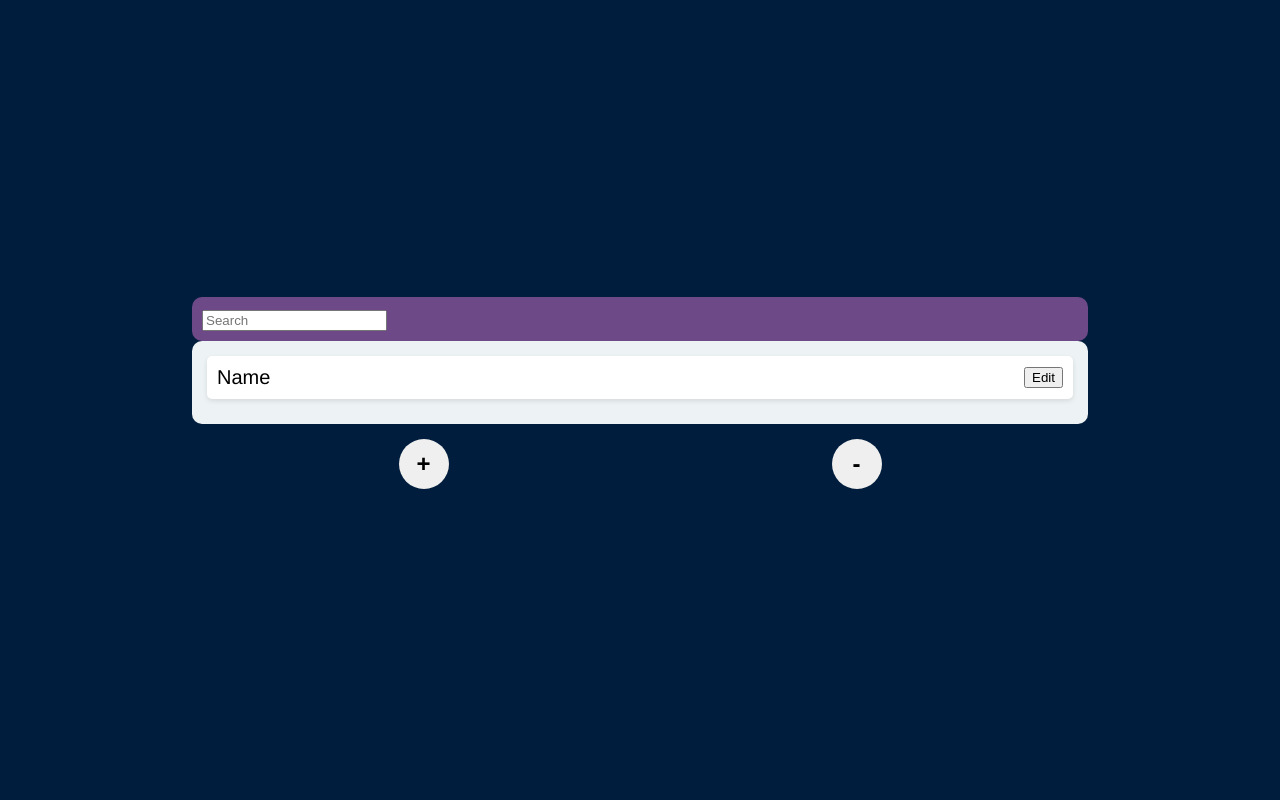
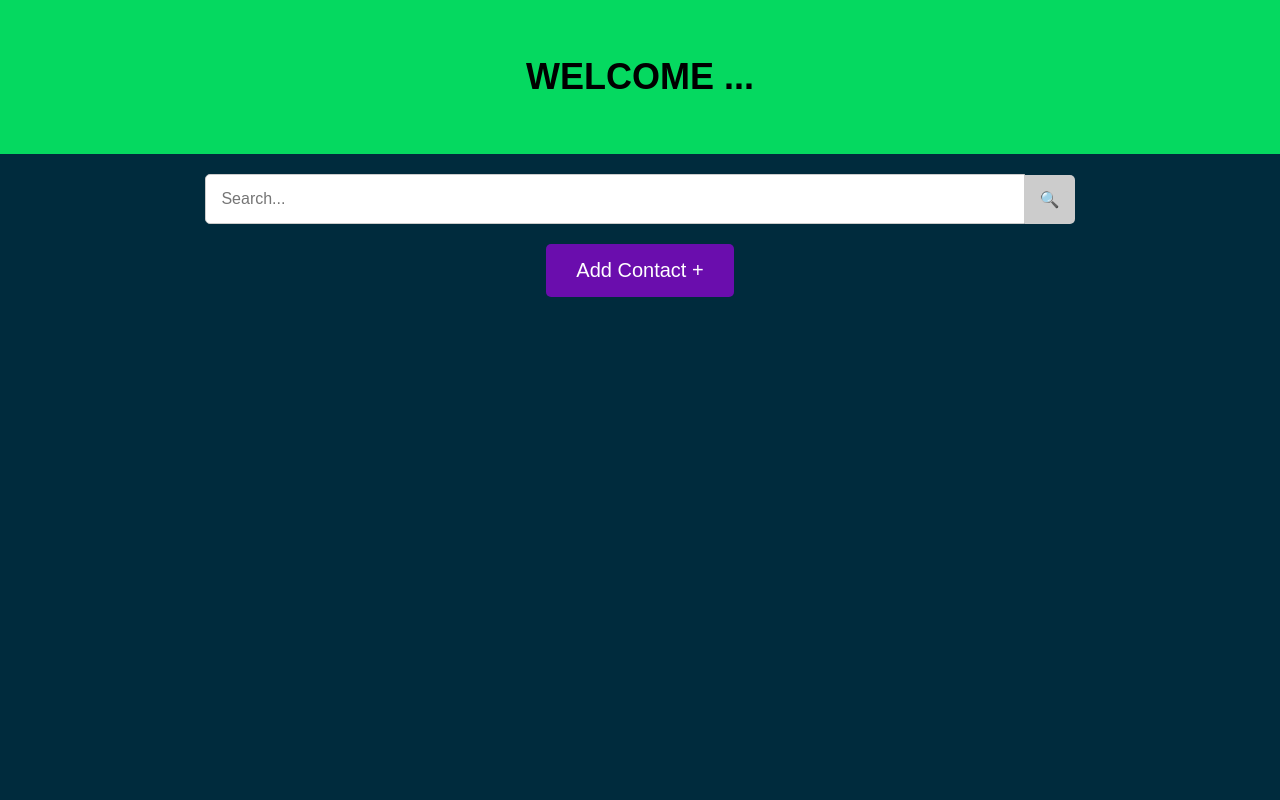
Before and after one commit to stricklandj5560/cop4331-a1, a PHP site: page /contacts.html in a window 1280 px wide. Run offline with PHP 8.4, Linux system fonts and the light colour scheme.

Commit message:
updated api to include add contact, made other css for landing page, updated landing page

```diff
--- a/assets/scripts/api.js
+++ b/assets/scripts/api.js
@@ -67,4 +67,23 @@ class API {
         const url = this.BASE_API_URL + "AddUser.php";
         return this.baseAPIPostCall(url, body);
     }
+    /**
+ * Adds a new contact.
+ * @param {String} firstName first name
+ * @param {String} lastName  last name
+ * @param {String} phone  phone number
+ * @param {String} email  email address
+ * @returns
+ */
+static async addContact(firstName, lastName, phone, email) {
+    const body = {
+        'FirstName': firstName,
+        'LastName': lastName,
+        'Phone': phone,
+        'Email': email,
+    };
+    const url = this.BASE_API_URL + "AddContact.php";
+    return this.baseAPIPostCall(url, body);
 }
+
+}
--- /dev/null
+++ b/assets/scripts/contact.js
@@ -0,0 +1,66 @@
+
+function showDeleteConfirmation() {
+    document.getElementById("deleteConfirmation").classList.remove("hidden");
+}
+
+
+function cancelDelete() {
+    document.getElementById("deleteConfirmation").classList.add("hidden");
+}
+
+// delete contact goes here
+async function deleteContact() {
+    alert("Contact deleted!");
+    cancelDelete();
+}
+
+//shows add contact form
+function addContact() {
+    document.getElementById("addContactForm").classList.remove("hidden");
+    document.getElementById("contactContainer").classList.add("hidden");
+}
+
+
+function cancelAddContact() {
+    document.getElementById("addContactForm").classList.add("hidden");
+    document.getElementById("contactContainer").classList.remove("hidden");
+}
+
+//saving a new contact
+async function saveNewContact() {
+    const firstName = document.getElementById("newFirstName").value;
+    const lastName = document.getElementById("newLastName").value;
+    const phone = document.getElementById("newPhone").value;
+    const email = document.getElementById("newEmail").value;
+
+
+    if (!firstName || !lastName || !phone || !email) {
+        alert("Please fill in all fields.");
+        return;
+    }
+
+    try {
+        console.log("Sending request to add contact with data:", {
+            firstName,
+            lastName,
+            phone,
+            email,
+        });
+
+        const response = await API.addContact(firstName, lastName, phone, email);
+
+        console.log("API response:", response);
+
+        if (response && response.success) {
+            alert("Contact added successfully!");
+            cancelAddContact();
+        } else {
+            alert("Failed to add contact. Please try again.");
+        }
+    } catch (error) {
+        console.error("Error adding contact:", error);
+        alert("An error occurred while adding the contact. Check console for details.");
+    }
+
+    //add searching for contact
+}
--- a/assets/styles/style.css
+++ b/assets/styles/style.css
@@ -190,47 +190,3 @@ body {
     padding: 30px 0;
     text-align: center;
 }
-
-/*contact page css*/
-.contacts-page .search-bar {
-    padding: 10px;
-    background-color: #6e4987;
-    border-radius: 10px;
-}
-
-.contacts-page .contacts-area {
-    flex: 1;
-    padding: 15px;
-    overflow-y: auto;
-    background-color: #edf2f4;
-    border-radius: 10px;
-}
-
-.contacts-page .contact-card {
-    display: flex;
-    justify-content: space-between;
-    align-items: center;
-    padding: 10px;
-    background-color: #ffffff;
-    border-radius: 5px;
-    margin-bottom: 10px;
-    box-shadow: 0 2px 5px rgba(0, 0, 0, 0.1);
-}
-
-.contacts-page .action-buttons {
-    display: flex;
-    justify-content: space-around;
-    padding: 15px;
-    background-color: #001d3d;
-}
-
-.contacts-page .action-btn {
-    width: 50px;
-    height: 50px;
-    border-radius: 50%;
-    font-size: 24px;
-    font-weight: bold;
-    color: rgb(0, 0, 0);
-    border: none;
-    cursor: pointer;
-}
--- /dev/null
+++ b/assets/styles/style2.css
@@ -0,0 +1,170 @@
+
+:root {
+    --main-background: #002B3D;
+    --header-background: #05D960;
+    --button-background: #6a0dad;
+    --button-hover: #9146ff;
+    --delete-btn: #e74c3c;
+    --delete-hover: #c0392b;
+}
+
+body, html {
+    margin: 0;
+    padding: 0;
+    font-family: Arial, sans-serif;
+    background-color: var(--main-background);
+    color: black;
+    box-sizing: border-box;
+}
+
+.hidden {
+    display: none;
+}
+
+
+.header {
+    padding: 20px;
+    text-align: center;
+    background: var(--header-background);
+    color: black;
+    font-size: 36px;
+    font-weight: bold;
+}
+
+
+.searchbar {
+    display: flex;
+    justify-content: center;
+    align-items: center;
+    margin: 20px auto;
+    width: 80%;
+}
+
+.searchbar input {
+    width: 80%;
+    padding: 15px;
+    font-size: 16px;
+    border: 1px solid #ccc;
+    border-radius: 5px 0 0 5px;
+    outline: none;
+    box-sizing: border-box;
+}
+
+.searchbar .search-btn {
+    padding: 15px;
+    border: none;
+    background-color: #ccc;
+    border-radius: 0 5px 5px 0;
+    cursor: pointer;
+}
+
+
+.content-area {
+    background-color: #d3d3d3;
+    width: 90%;
+    margin: 20px auto;
+    padding: 20px;
+    border-radius: 10px;
+    box-shadow: 0 4px 6px rgba(0, 0, 0, 0.1);
+}
+
+
+.form-section {
+    display: flex;
+    flex-direction: column;
+    align-items: center;
+    gap: 15px;
+}
+
+.form-group {
+    display: flex;
+    align-items: center;
+    gap: 10px;
+    width: 100%;
+    max-width: 400px;
+}
+
+.form-group label {
+    width: 120px;
+    font-weight: bold;
+    text-align: right;
+}
+
+.form-group input {
+    flex: 1;
+    padding: 10px;
+    border: 1px solid #ccc;
+    border-radius: 5px;
+    font-size: 16px;
+}
+
+
+button {
+    padding: 10px 20px;
+    font-size: 16px;
+    border: none;
+    border-radius: 5px;
+    cursor: pointer;
+}
+
+.save-btn {
+    background-color: var(--button-background);
+    color: white;
+}
+
+.save-btn:hover {
+    background-color: var(--button-hover);
+}
+
+.cancel-btn {
+    background-color: var(--delete-btn);
+    color: white;
+}
+
+.cancel-btn:hover {
+    background-color: var(--delete-hover);
+}
+
+.delete-btn {
+    background-color: var(--delete-btn);
+    color: white;
+}
+
+.delete-btn:hover {
+    background-color: var(--delete-hover);
+}
+
+.edit-btn {
+    background-color: var(--button-background);
+    color: white;
+}
+
+.edit-btn:hover {
+    background-color: var(--button-hover);
+}
+
+.add-contact-container {
+    text-align: center;
+    margin: 20px 0;
+}
+
+.add-contact-btn {
+    padding: 15px 30px;
+    background-color: var(--button-background);
+    color: white;
+    border: none;
+    border-radius: 5px;
+    font-size: 20px;
+    cursor: pointer;
+}
+
+.add-contact-btn:hover {
+    background-color: var(--button-hover);
+}
+
+
+.actions {
+    display: flex;
+    justify-content: center;
+    gap: 15px;
+}
--- a/contacts.html
+++ b/contacts.html
@@ -3,25 +3,90 @@
 <head>
     <meta charset="UTF-8">
     <meta name="viewport" content="width=device-width, initial-scale=1.0">
-    <link rel="stylesheet" href="assets/styles/style.css">
+    <script src="assets/scripts/api.js"></script>
+    <script src="assets/scripts/contact.js"></script>
+    <script type="text/javascript" src="assets/scripts/md5.js"></script>
+    <link rel="stylesheet" href="assets/styles/style2.css">
     <title>Contacts Page</title>
 </head>
-<body class="contacts-page">
-    <div class="container">
-        <header class="search-bar">
-            <input type="text" placeholder="Search" class="search-input">
-        </header>
-        <main class="contacts-area">
-            <div class="contact-card">
-                <span class="contact-name">Name</span>
-                <button class="edit-btn">Edit</button>
+</head>
+<body class="contact-page">
+
+    <div class="header">
+        <p>WELCOME ...</p>
+    </div>
+
+    <!--generic search button-->
+    <div class="searchbar">
+        <input type="text" id="searchInput" placeholder="Search...">
+        <button class="search-btn" onclick="searchContact()">🔍</button>
+    </div>
+
+
+    <div id="contactContainer" class="content-area hidden">
+        <div class="contact-details">
+            <div class="form-group">
+                <label for="firstName">First Name:</label>
+                <input type="text" id="firstName" readonly>
             </div>
-            <!-- Add more dummy contact cards as needed -->
-        </main>
-        <footer class="action-buttons">
-            <button class="action-btn add-btn">+</button>
-            <button class="action-btn delete-btn">-</button>
-        </footer>
+            <div class="form-group">
+                <label for="lastName">Last Name:</label>
+                <input type="text" id="lastName" readonly>
+            </div>
+            <div class="form-group">
+                <label for="phone">Phone:</label>
+                <input type="text" id="phone" readonly>
+            </div>
+            <div class="form-group">
+                <label for="email">Email:</label>
+                <input type="text" id="email" readonly>
+            </div>
+
+            <!-- generic edit and delete buttons -->
+            <div class="actions">
+                <button class="edit-btn" onclick="editContact()">✏️ Edit</button>
+                <button class="delete-btn" onclick="showDeleteConfirmation()">🗑️ Delete</button>
+            </div>
+        </div>
+    </div>
+
+
+    <div id="addContactForm" class="content-area hidden">
+        <h3>Add New Contact</h3>
+        <div class="form-section">
+            <div class="form-group">
+                <label for="newFirstName">First Name:</label>
+                <input type="text" id="newFirstName" placeholder="Enter first name">
+            </div>
+            <div class="form-group">
+                <label for="newLastName">Last Name:</label>
+                <input type="text" id="newLastName" placeholder="Enter last name">
+            </div>
+            <div class="form-group">
+                <label for="newPhone">Phone:</label>
+                <input type="text" id="newPhone" placeholder="Enter phone">
+            </div>
+            <div class="form-group">
+                <label for="newEmail">Email:</label>
+                <input type="text" id="newEmail" placeholder="Enter email">
+            </div>
+            <button class="save-btn" onclick="saveNewContact()">Save Contact</button>
+            <button class="cancel-btn" onclick="cancelAddContact()">Cancel</button>
+        </div>
+    </div>
+
+
+    <div id="deleteConfirmation" class="content-area hidden">
+        <h3>Are you sure you want to delete this contact?</h3>
+        <div class="actions">
+            <button class="cancel-btn" onclick="cancelDelete()">Cancel</button>
+            <button class="delete-btn" onclick="deleteContact()">Delete</button>
+        </div>
+    </div>
+
+
+    <div class="add-contact-container">
+        <button class="add-contact-btn" onclick="addContact()">Add Contact +</button>
     </div>
 </body>
 </html>
```
